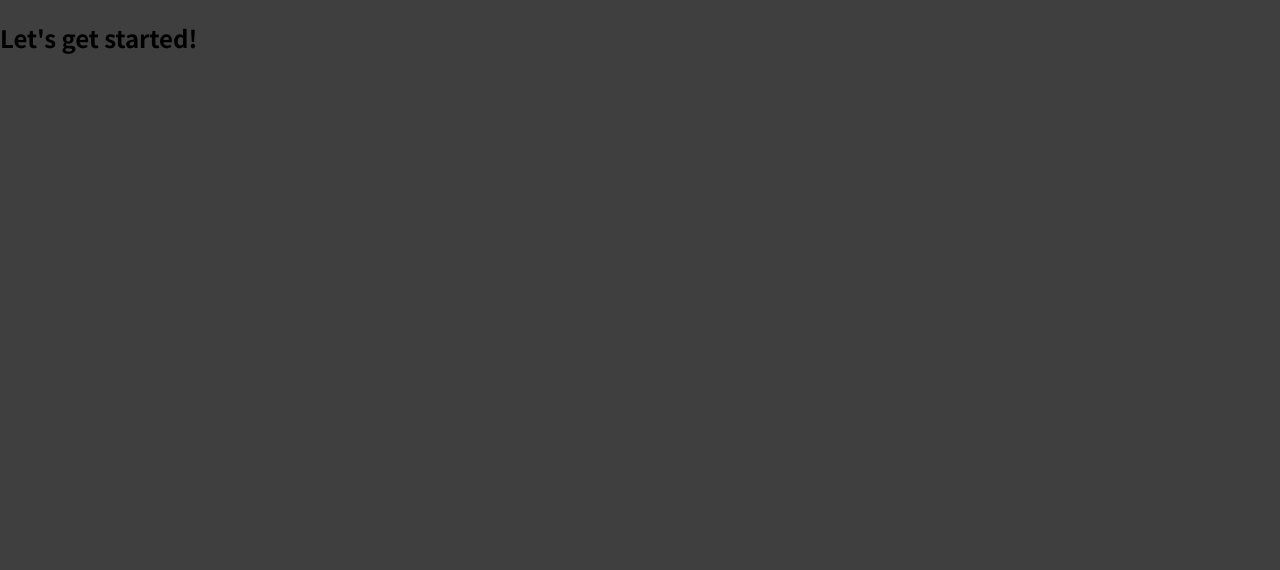
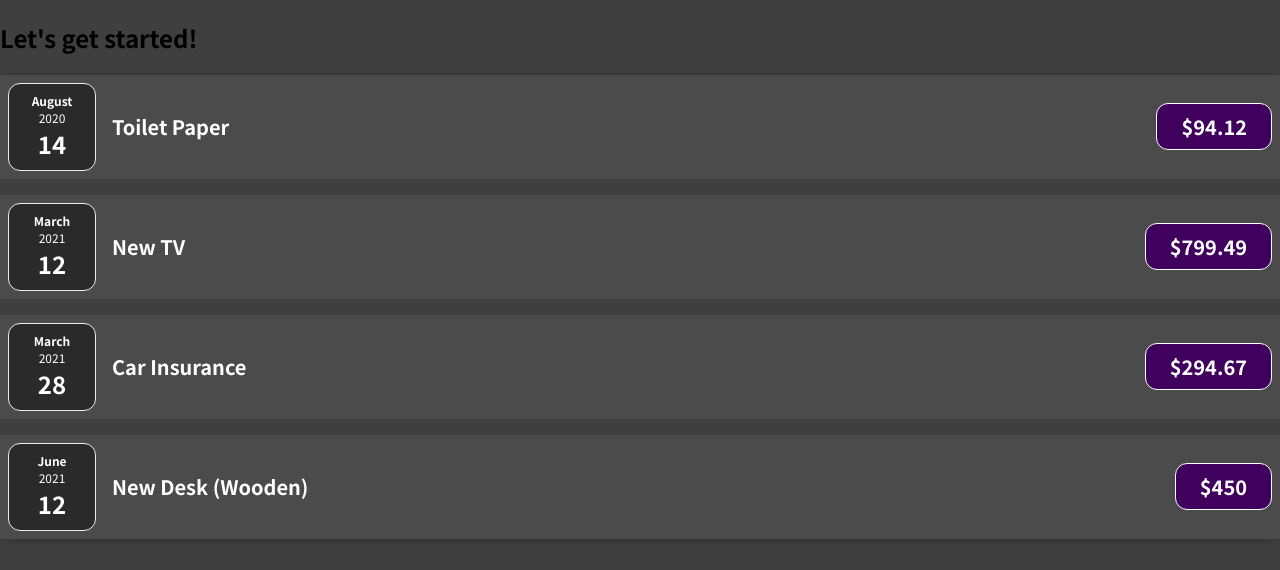
Before and after one commit to MwauStephen/Expense-Tracker-01, a JavaScript app: page / in a window 1280 px wide. Shown: the top 570 px of the page. Built offline with nearby package versions, Linux system fonts and the light colour scheme.

Commit message:
accepted props

```diff
--- a/src/Components/Card.js
+++ b/src/Components/Card.js
@@ -1,6 +1,6 @@
 import "./Card.css";
-const Card = () => {
-  return <div className="card">{}</div>;
+const Card = (props) => {
+  return <div className="card">{props.children}</div>;
 };
 
 export default Card;
```
